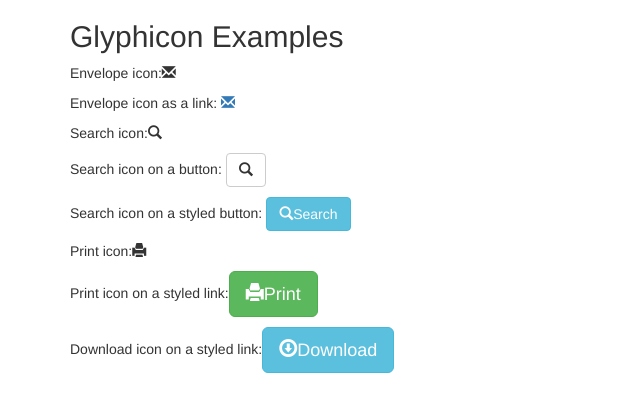
After one commit to rkpust/Bootstrap3Practise, a PHP site: page /BSglyphicons.php in a window 1280 px wide. The commit adds this page. Shown: the top 412 px of the page, without its empty margins (0-640 px from the left). Run offline with PHP 8.4, Linux system fonts and the light colour scheme; some web fonts are replaced.

Commit message:
BS Glyphicon Example

```diff
--- /dev/null
+++ b/BSglyphicons.php
@@ -0,0 +1,35 @@
+<!DOCTYPE html>
+<html lang="en">
+<head>
+	<meta charset="utf-8">
+	<meta name="viewport" content="width=device-width,  initial-scale=1">
+	<title>BS Glyphicon Examples</title>
+	<link rel="stylesheet" href="css/bootstrap.min.css">
+	<script type="text/javascript" src="js/bootstrap.min.js"></script>
+	<script type="text/javascript" src="js/vendor/jquery-1.12.0.min.js"></script>
+</head>
+
+<body>
+
+	<div class="container">
+		<h2>Glyphicon Examples</h2>
+		<p>Envelope icon:<span class="glyphicon glyphicon-envelope"></span></p>
+		<p>Envelope icon as a link:
+		<a href="#"><span class="glyphicon glyphicon-envelope"></span></a>
+		</p>
+		<p>Search icon:<span class="glyphicon glyphicon-search"></span></p>
+		<p>Search icon on a button:
+			<button type="button" class="btn btn-default"><span class="glyphicon glyphicon-search"></span></button>
+		</p>
+		<p>Search icon on a styled button:
+			<button type="button" class="btn btn-info"><span class="glyphicon glyphicon-search"></span>Search</button>
+		</p>
+		<p>Print icon:<span class="glyphicon glyphicon-print"></span></p>
+		<p>Print icon on a styled link:<a href="#" class="btn btn-success btn-lg"><span class="glyphicon glyphicon-print"></span>Print</a></p>
+		<p>Download icon on a styled link:<a href="#" class="btn btn-info btn-lg"><span class="glyphicon glyphicon-download"></span>Download</a></p>
+     </div>
+
+
+<script type="text/javascript" src="js/bootstrap.js"></script>
+</body>
+</html>
--- a/index.php
+++ b/index.php
@@ -114,7 +114,11 @@
 				btn-default">BS Carousel</button> </a>
 
 			<a href="BSmodal.php"> <button type="button" class=" btn
-				btn-default">BS Modal</button> </a>
+				btn-warning">BS Modal</button> </a>
+
+			<a href="BSglyphicons.php"> <button type="button" class=" btn
+				btn-danger">BS Glyphicon</button> </a>
+
 
 
 
```
